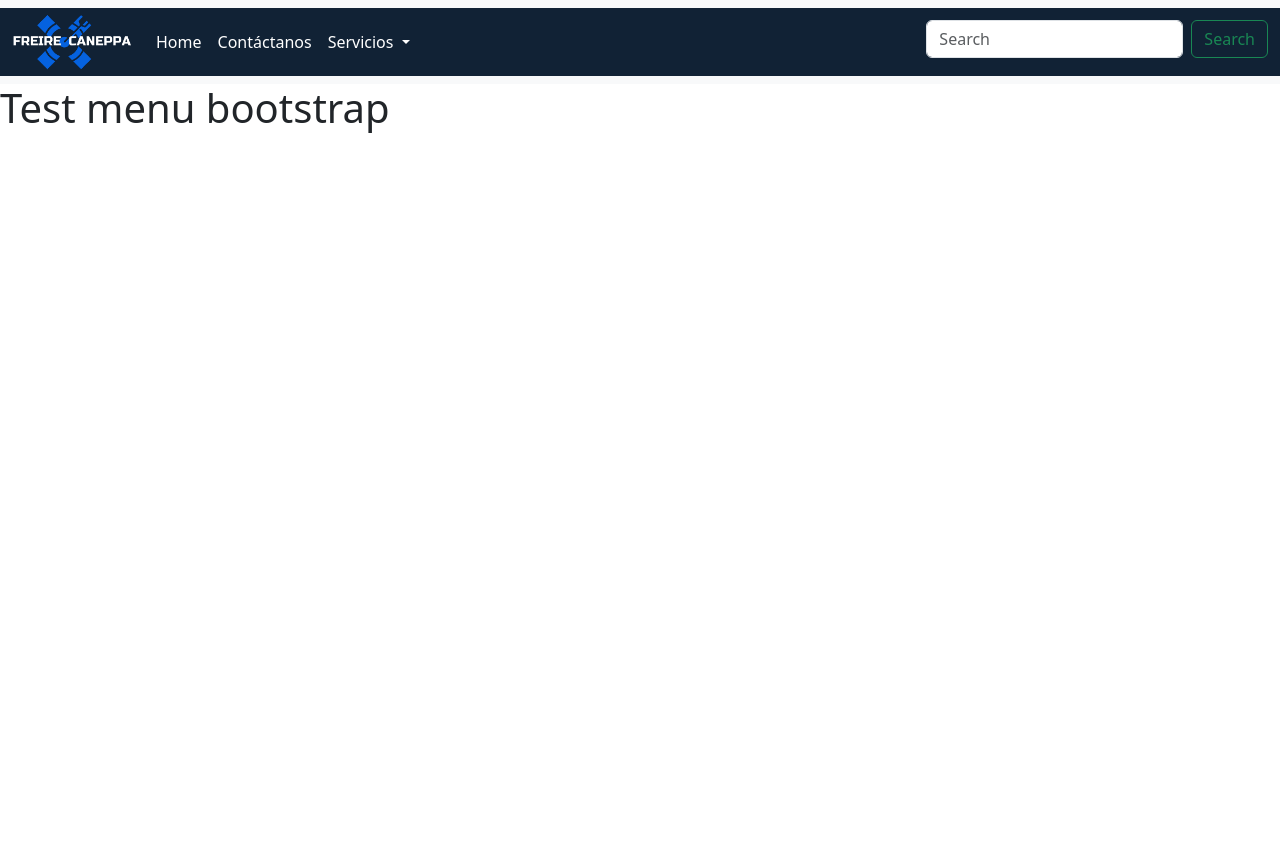
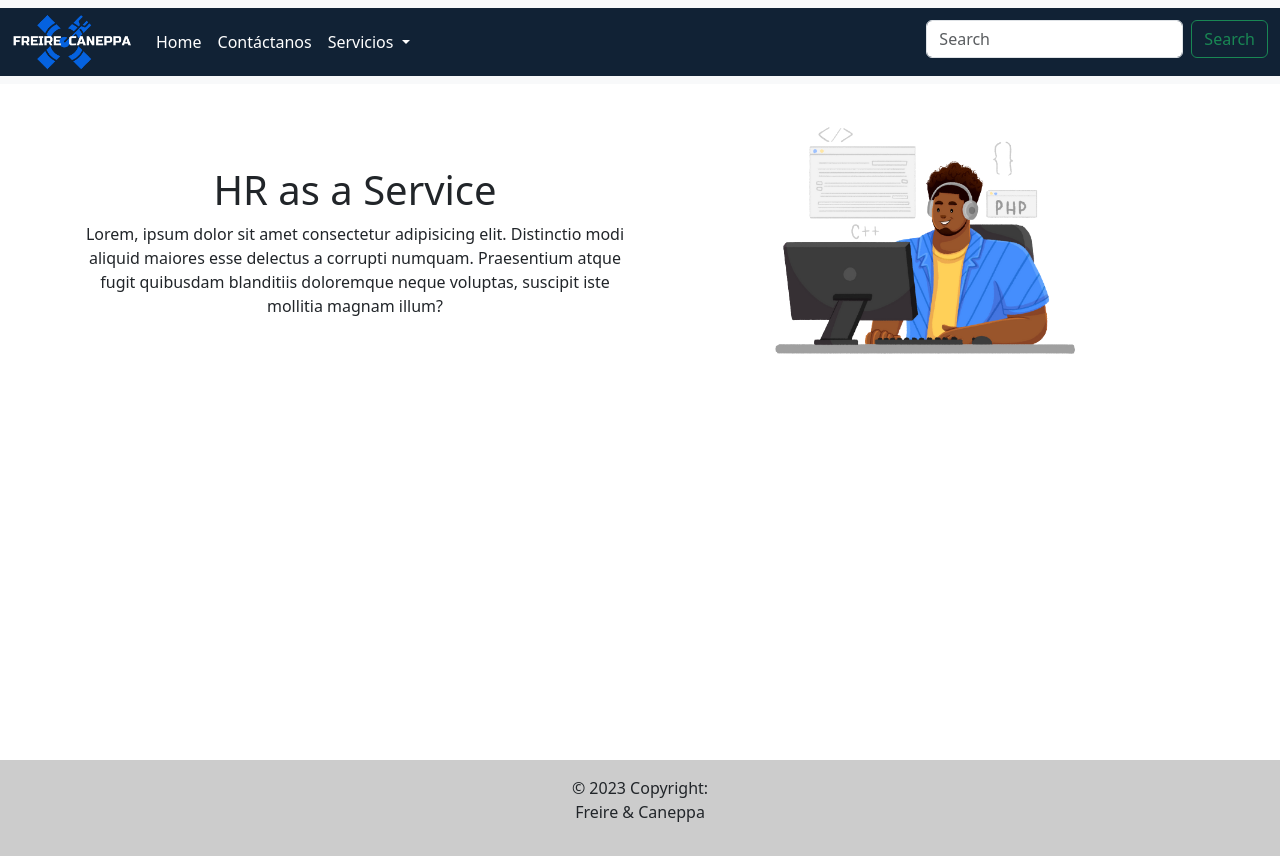
Before and after one commit to freire-joseignacio/entrega--3--desarrollo--web, a plain HTML site: page hr-as-service.html in a window 1280 px wide. Before the commit the page ends 800 px from the top, so only its background shows below. Drawn offline with nearby package versions, Linux system fonts and the light colour scheme.

Commit message:
ultimas corregidas body hr-as-service

```diff
--- a/css/estilo.scss
+++ b/css/estilo.scss
@@ -1,3 +1,18 @@
+html {
+    min-height: 100%;
+    position: relative;
+}
+body {
+    margin: 0;
+    margin-bottom: 40px;
+}
+footer {
+    position: absolute;
+    bottom: 0;
+    width: 100%;
+    height: 40px;
+}
+
 .container-fluid{
     .navbar-toggler{
         filter:invert(1)
@@ -17,3 +32,12 @@
         padding-bottom:5px;
     }
 }
+
+.col{
+    h1{
+        padding-top: 15%;
+    }
+    .col__img{
+        height: 60%;
+    }
+}
--- a/hr-as-service.html
+++ b/hr-as-service.html
@@ -30,7 +30,7 @@
                     </a>
                     <ul class="dropdown-menu">
                       <li><a class="dropdown-item" href="./it-recruitment.html">IT Recruitment</a></li>
-                      <li><a class="dropdown-item" href="./taas.html"></a>Talent as a service</li>
+                      <li><a class="dropdown-item" href="./taas.html">Talent as a service</a></li>
                       <li><hr class="dropdown-divider"></li>
                       <li><a class="dropdown-item" href="./hr-as-service.html">HR as a Service</a></li>
                     </ul>
@@ -43,9 +43,26 @@
               </div>
             </div>
           </nav>
-        <h1>Test menu bootstrap</h1>
+          <div class="container text-center">
+            <div class="row">
+              <div class="col">
+                <h1>HR as a Service</h1>
+                <p>Lorem, ipsum dolor sit amet consectetur adipisicing elit. Distinctio modi aliquid maiores esse delectus a corrupti numquam. Praesentium atque fugit quibusdam blanditiis doloremque neque voluptas, suscipit iste mollitia magnam illum?</p>
+              </div>
+              <div class="col">
+                <img class="col__img" src="./img/programador-removebg-preview.png" alt="Programmer">
+              </div>
+            </div>
+          </div>
 
 
+        <!-- FOOTER CON MDBOOTSTRAP -->
+        <footer class="text-dark text-center text-lg-start">
+            <div class="text-center p-3" style="background-color: rgba(0, 0, 0, 0.2);">
+              © 2023 Copyright:
+              <p class="text-dark" href="">Freire & Caneppa</p>
+            </div>
+        </footer>
         <script src="https://cdn.jsdelivr.net/npm/bootstrap@5.3.0-alpha1/dist/js/bootstrap.bundle.min.js" integrity="sha384-w76AqPfDkMBDXo30jS1Sgez6pr3x5MlQ1ZAGC+nuZB+EYdgRZgiwxhTBTkF7CXvN" crossorigin="anonymous"></script>
 </body>
 </html>
```
Also changed, not shown: index.html (+8 -2 lines), it-recruitment.html (+1 -1 lines), taas.html (+9 -3 lines), css/estilo.css, 1 other file.
